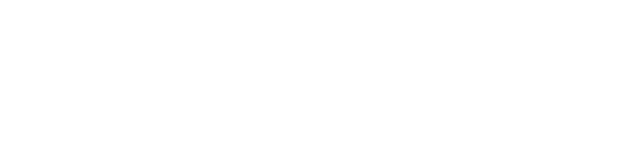
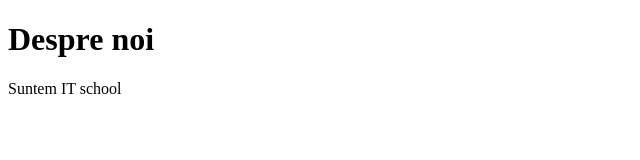
Before and after one commit to MMargiX/sedinta12, a plain HTML site: page pages/about.html in a window 1280 px wide. Shown: the whole page, without its empty margins (0-640 px from the left). Drawn offline with Linux system fonts and the light colour scheme.

Commit message:
added about content

```diff
--- a/pages/about.html
+++ b/pages/about.html
@@ -6,6 +6,7 @@
     <title>Despre noi</title>
 </head>
 <body>
-
+  <h1>Despre noi</h1>
+  <p>Suntem IT school</p>
 </body>
 </html>
```
